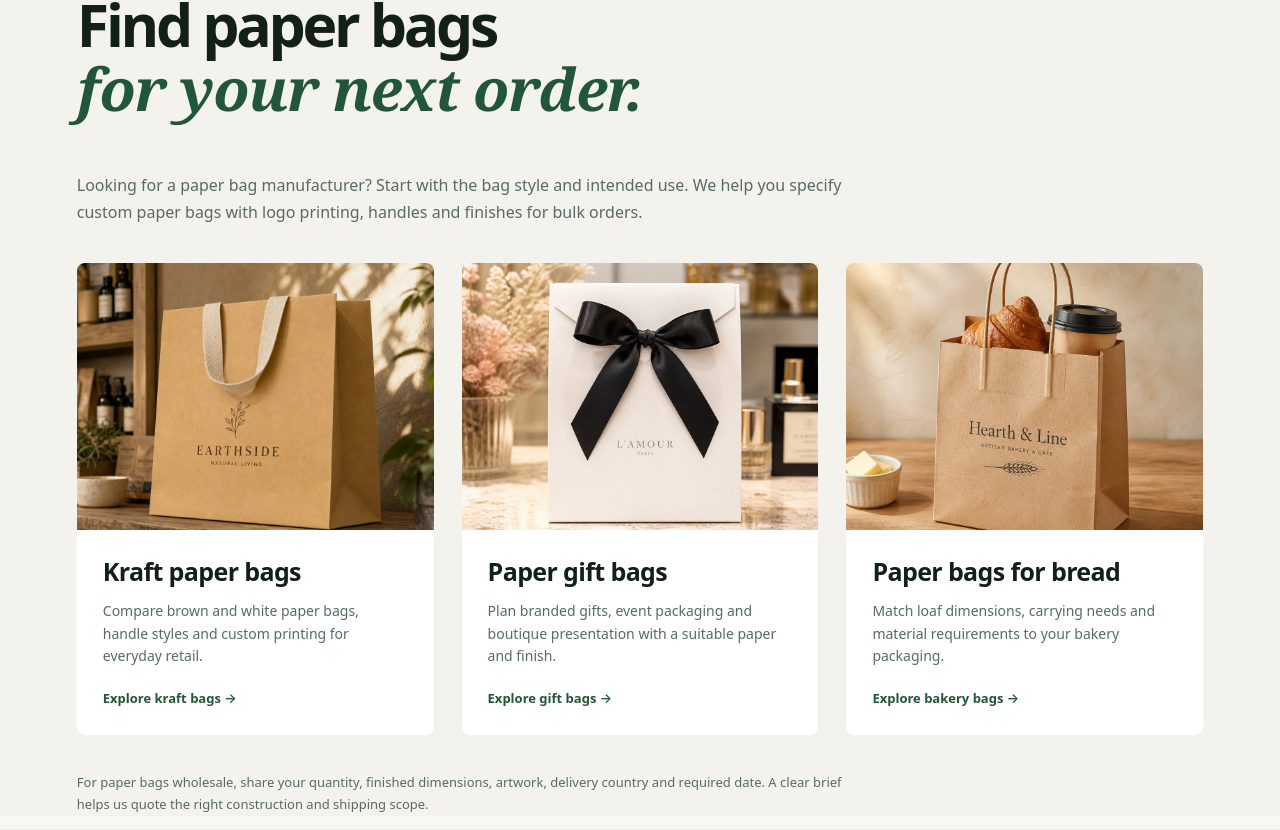
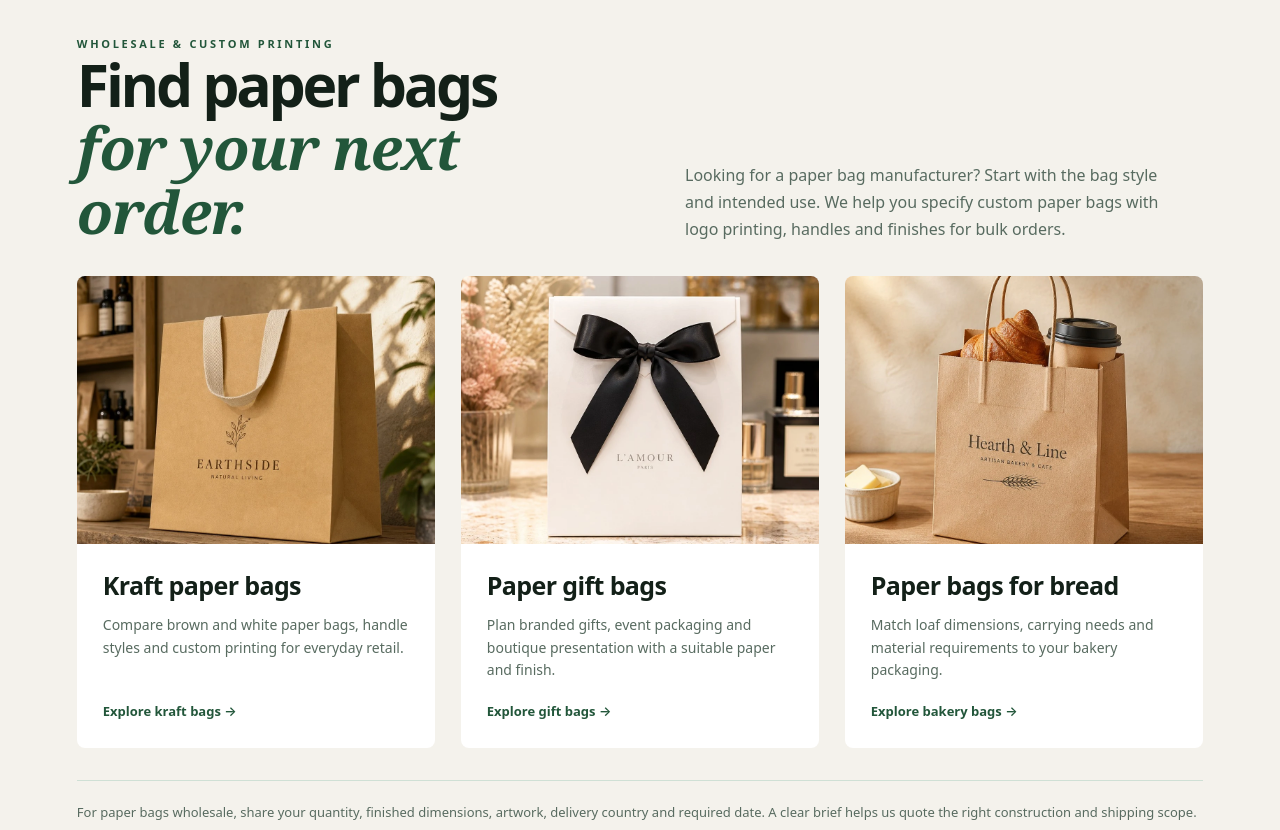
Before and after one commit to lanfengxue11/lanfengxue11-paperbagworks, a React (Vite) app: page / in a window 1280 px wide. Shown: the part 10930-11760 px from the top of the page. Built offline with nearby package versions, Linux system fonts and the light colour scheme.

Commit message:
Align category section with homepage grid and spacing

```diff
--- a/src/styles.css
+++ b/src/styles.css
@@ -852,3 +852,11 @@ h2 i, .quote-intro h2 i, .faq-intro h2 i, .factory-copy h2 i { color: var(--eco)
  .hero-points { font-size: 12px; gap: 10px; }
  .sourcing-grid { gap: 22px; }
 }
+.sourcing-paths { display:grid; grid-template-columns: minmax(0,1fr) minmax(0,1fr); column-gap:8%; row-gap:32px; align-items:end; padding-block:clamp(56px,6vw,96px); }
+.sourcing-paths .section-heading, .sourcing-paths .section-heading h2, .sourcing-paths > p { margin:0; }
+.sourcing-paths > p { max-width:52ch; }
+.sourcing-paths .sourcing-grid { grid-column:1/-1; margin:0; gap:clamp(16px,2vw,32px); }
+.sourcing-grid a { display:flex; flex-direction:column; height:100%; }
+.sourcing-grid span { margin-top:auto; padding-top:20px; }
+.sourcing-paths .sourcing-note { grid-column:1/-1; max-width:100%; padding-top:20px; border-top:1px solid var(--eco-line); }
+@media(max-width:760px){ .sourcing-paths { grid-template-columns:minmax(0,1fr); row-gap:20px; } }
```
